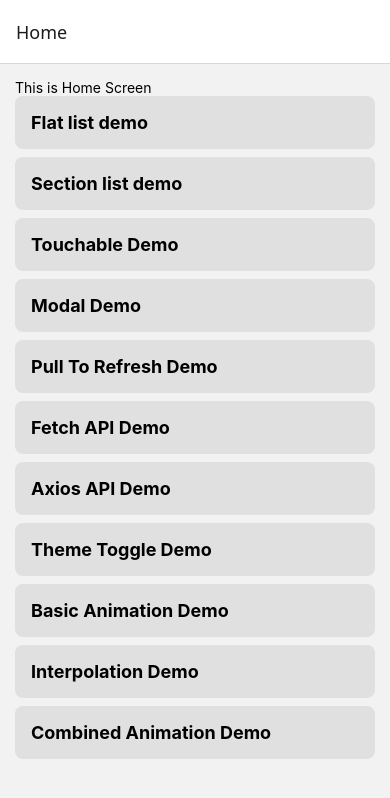
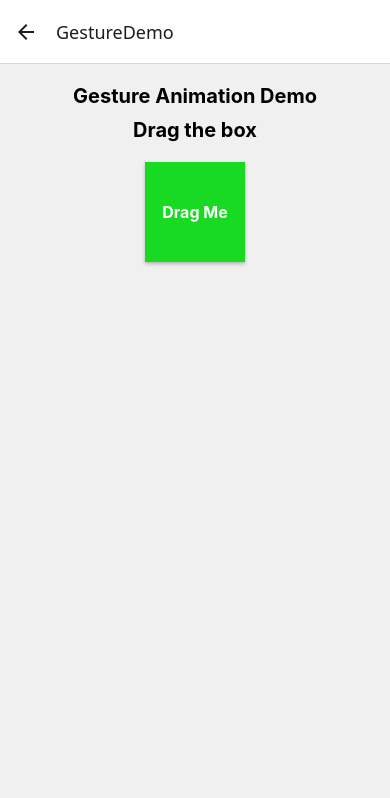
Before and after one commit to PrashantMaurya252/react-native-cli, a React Native app: screen /GestureDemo in a window 390 px wide. Shown: the top 798 px of the page. Built offline with nearby package versions, Linux system fonts and the light colour scheme.

Commit message:
managing gesture handling

```diff
--- /dev/null
+++ b/src/screens/GestureAnimation.tsx
@@ -0,0 +1,71 @@
+import {useRef} from 'react';
+import {Animated, PanResponder, StyleSheet, Text, View} from 'react-native';
+
+const GestureAnimation: React.FC = () => {
+  const pan = useRef(new Animated.ValueXY()).current;
+
+  const panResponder = useRef(
+    PanResponder.create({
+      onStartShouldSetPanResponder: () => true,
+      onPanResponderMove: Animated.event(
+        [
+          null,
+          {
+            dx: pan.x,
+            dy: pan.y,
+          },
+        ],
+        {useNativeDriver: false},
+      ),
+    }),
+  ).current;
+  return (
+    <View style={styles.container}>
+      <Text style={styles.headerText}>Gesture Animation Demo</Text>
+      <Text style={styles.headerText}>Drag the box</Text>
+
+      <Animated.View
+        style={[styles.box, pan.getLayout()]}
+        {...panResponder.panHandlers}>
+        <Text style={styles.boxText}>Drag Me</Text>
+      </Animated.View>
+    </View>
+  );
+};
+
+const styles = StyleSheet.create({
+  container: {
+    flexGrow: 1,
+    alignItems: 'center',
+    paddingVertical: 20,
+    backgroundColor: '#f0f0f0',
+  },
+  headerText: {
+    fontSize: 20,
+    fontWeight: 'bold',
+    marginBottom: 10,
+  },
+  box: {
+    width: 100,
+    height: 100,
+    justifyContent: 'center',
+    alignItems: 'center',
+    marginVertical: 10,
+    shadowColor: '#000',
+    shadowOffset: {
+      width: 0,
+      height: 2,
+    },
+    shadowOpacity: 0.25,
+    shadowRadius: 3.5,
+    elevation: 5,
+    backgroundColor: '#18da22',
+  },
+  boxText: {
+    fontSize: 16,
+    color: 'white',
+    fontWeight: 'bold',
+  },
+});
+
+export default GestureAnimation;
--- a/src/screens/Home.tsx
+++ b/src/screens/Home.tsx
@@ -68,6 +68,11 @@ const topics = [
     title: 'Combined Animation Demo',
     screen: 'CombinedAnimation',
   },
+  {
+    id: 12,
+    title: 'Gesture Animation Demo',
+    screen: 'GestureDemo',
+  },
 ];
 
 type HomeScreenNavigationProp = StackNavigationProp<RootStackParamList, 'Home'>;
--- a/src/screens/RootNavigation.tsx
+++ b/src/screens/RootNavigation.tsx
@@ -12,6 +12,7 @@ import ThemeScreen from './ThemeScreen';
 import BasicAnimationDemo from './BasicAnimationDemo';
 import Interpolation from './Interpolation';
 import CombinedAnimation from './CombinedAnimation';
+import GestureAnimation from './GestureAnimation';
 
 export type RootStackParamList = {
   Home: undefined;
@@ -26,6 +27,7 @@ export type RootStackParamList = {
   BasicAnimationDemo: undefined;
   Interploation: undefined;
   CombinedAnimation: undefined;
+  GestureDemo: undefined;
 };
 
 const Stack = createStackNavigator<RootStackParamList>();
@@ -45,6 +47,7 @@ const RootNavigation: React.FC = () => {
       <Stack.Screen name="BasicAnimationDemo" component={BasicAnimationDemo} />
       <Stack.Screen name="Interploation" component={Interpolation} />
       <Stack.Screen name="CombinedAnimation" component={CombinedAnimation} />
+      <Stack.Screen name="GestureDemo" component={GestureAnimation} />
     </Stack.Navigator>
   );
 };
```
